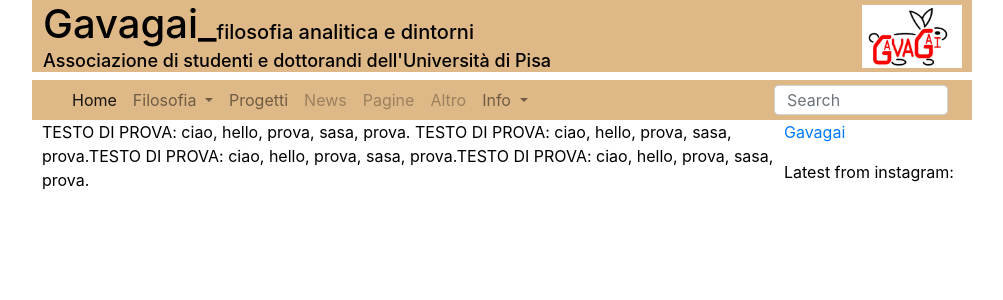
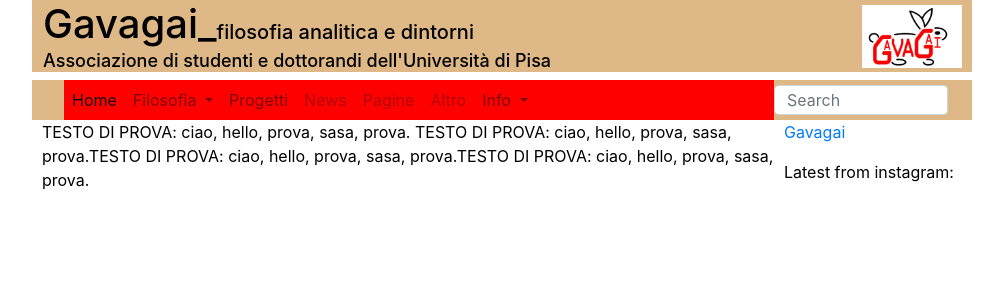
Before and after one commit to Gavagai-phi/gavagai-phi2.github.io, a Jekyll site: the page index.html, which Jekyll copies as it is, in a window 1280 px wide. Shown: the top 300 px of the page, without its empty margins (138-1141 px from the left). Built offline with Jekyll 4.4.1, drawn with Linux system fonts in a browser that asks for light colours; a script that is not in the unit is left out.

Commit message:
Update style.css

```diff
--- a/styles/style.css
+++ b/styles/style.css
@@ -43,6 +43,6 @@ hr.rounded {
 
 @media {
   .navbar-collapse
-    { backround-color: red;
+    { background-color: red;
     }
 }
```
